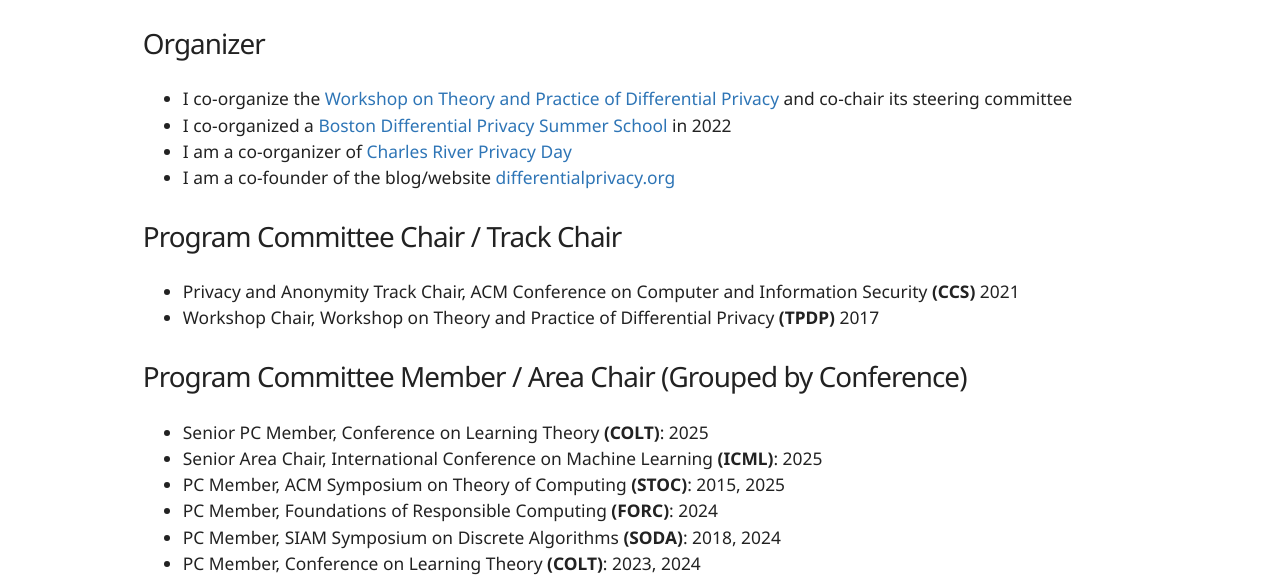
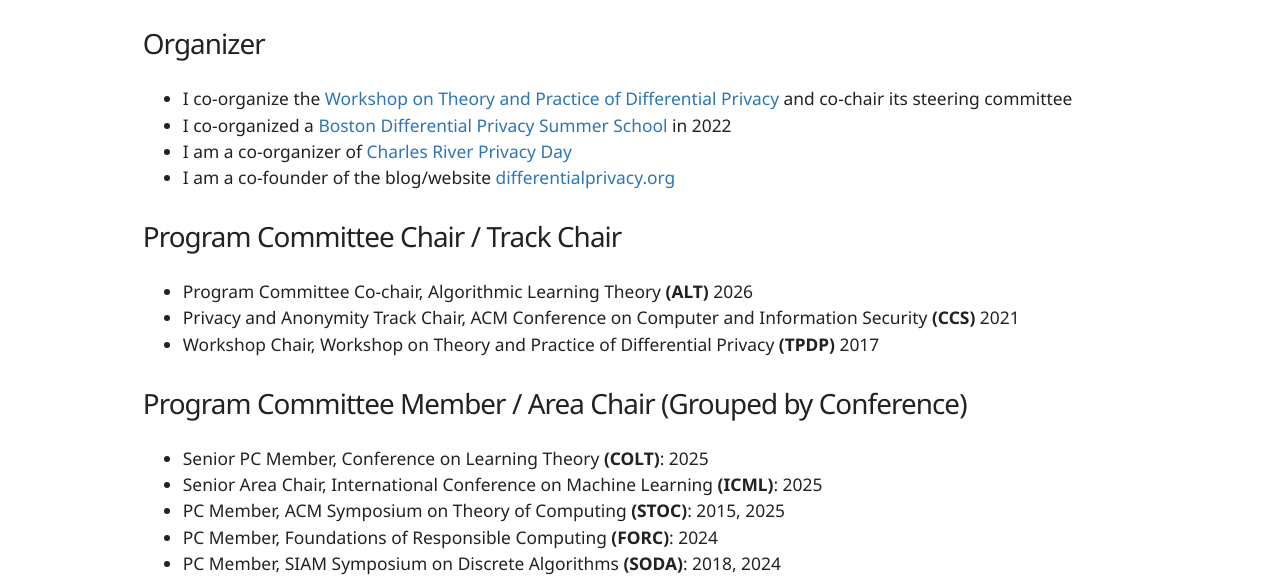
Before and after one commit to jonathan-ullman/jonathan-ullman.github.io, a plain HTML site: page service.html in a window 1280 px wide. Shown: the part 219-799 px from the top of the page. Drawn offline with Linux system fonts and the light colour scheme.

Commit message:
Update service.html

```diff
--- a/service.html
+++ b/service.html
@@ -50,6 +50,7 @@
 
 <h4> Program Committee Chair / Track Chair </h4>
 <ul>
+	<li> Program Committee Co-chair, Algorithmic Learning Theory <strong>(ALT)</strong> 2026</li>
 	<li> Privacy and Anonymity Track Chair, ACM Conference on Computer and Information Security <strong>(CCS)</strong> 2021</li>
 	<li> Workshop Chair</strong>, Workshop on Theory and Practice of Differential Privacy <strong>(TPDP)</strong> 2017</li>
 </ul>
```
